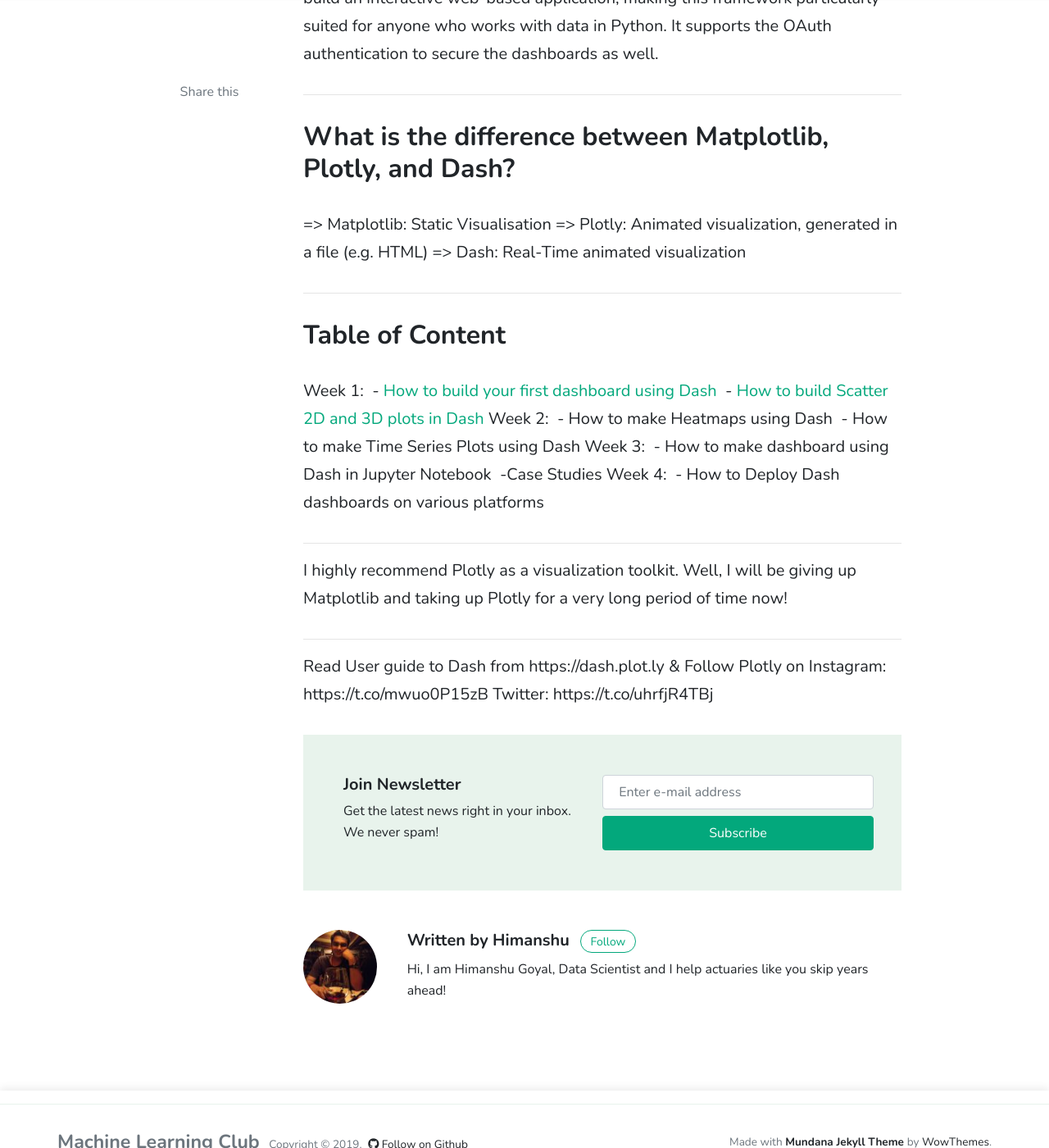
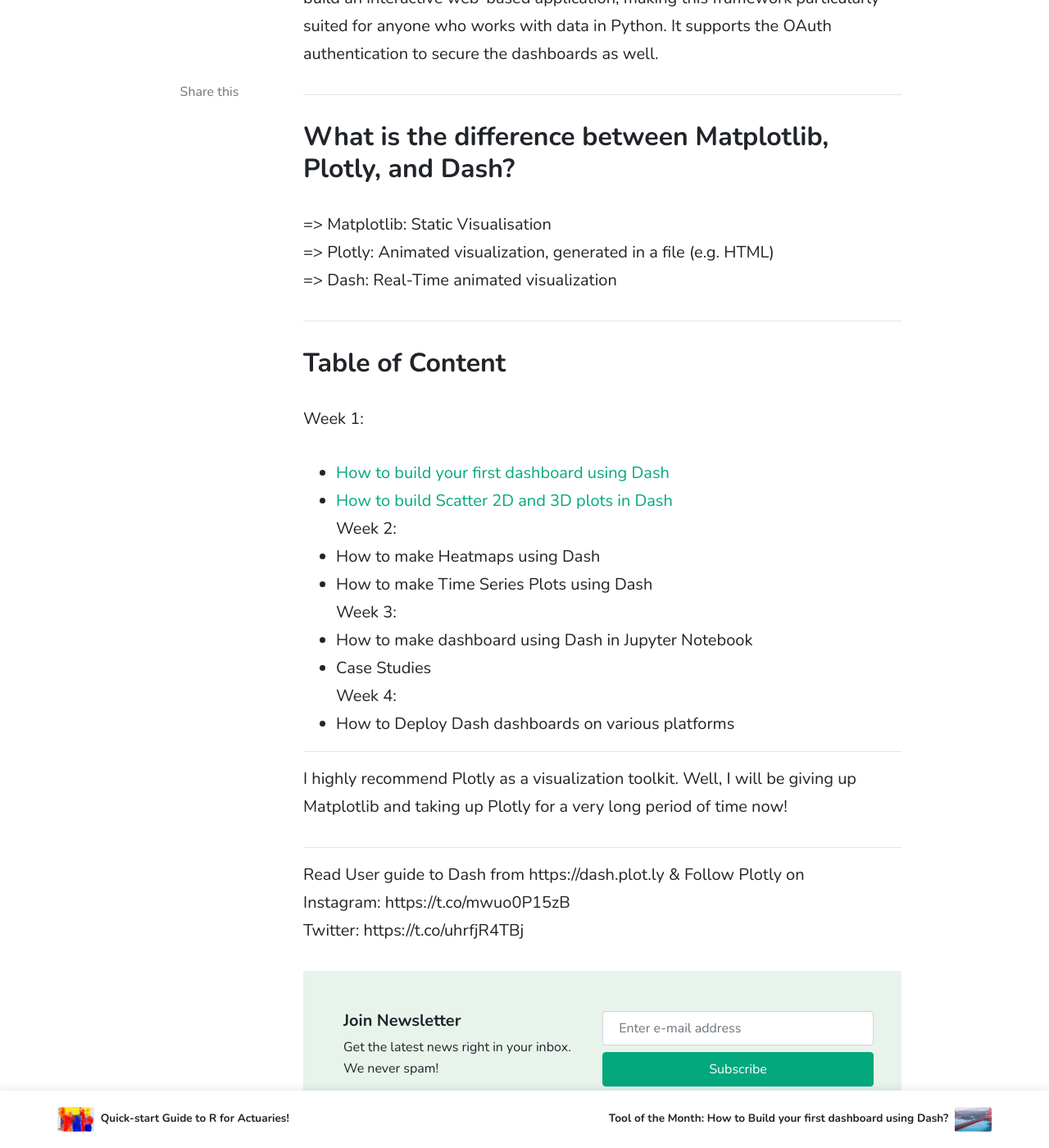
Before and after one commit to Machine-Learning-Club-India/ml-Club, a Jekyll site: the page built from _posts/2019-03-06-how-to-build-dashboard-using-dash-by-plotly-in-jupyter-notebooks.md, in a window 1280 px wide and 1400 px high, scrolled down 1164 px. Shown: the whole window at 82% size. Built offline with Jekyll 4.4.1, drawn with Linux system fonts in a browser that asks for light colours; nearby versions of some CDN libraries; comment, search, counter and statistics services are not loaded; some of the changed text lies outside the part shown.

Commit message:
Updated posts

```diff
--- a/_posts/2019-03-06-how-to-build-dashboard-using-dash-by-plotly-in-jupyter-notebooks.md
+++ b/_posts/2019-03-06-how-to-build-dashboard-using-dash-by-plotly-in-jupyter-notebooks.md
@@ -14,25 +14,25 @@
 ---
 
 ## What is the difference between Matplotlib, Plotly, and Dash?
-=> Matplotlib: Static Visualisation
-=> Plotly: Animated visualization, generated in a file (e.g. HTML)
-=> Dash: Real-Time animated visualization
+=> Matplotlib: Static Visualisation <br>
+=> Plotly: Animated visualization, generated in a file (e.g. HTML) <br>
+=> Dash: Real-Time animated visualization <br>
 
 
 ---
 
 ## Table of Content
 Week 1:
- - [How to build your first dashboard using Dash]({{ site.baseurl }}/assets/images/3.jpg)
- - [How to build Scatter 2D and 3D plots in Dash]({{ site.baseurl }}/assets/images/3.jpg)
+- [How to build your first dashboard using Dash]({{ site.baseurl }}/build-your-first-dashboard-using-Dash)
+- [How to build Scatter 2D and 3D plots in Dash]({{ site.baseurl }}/build-scatter-2d-and-3-plots-in-dash) <br>
 Week 2:
- - How to make Heatmaps using Dash
- - How to make Time Series Plots using Dash
+- How to make Heatmaps using Dash
+- How to make Time Series Plots using Dash <br>
 Week 3:
- - How to make dashboard using Dash in Jupyter Notebook
- -Case Studies
+- How to make dashboard using Dash in Jupyter Notebook
+- Case Studies <br>
 Week 4:
- - How to Deploy Dash dashboards on various platforms
+- How to Deploy Dash dashboards on various platforms
 
 
 ---
@@ -42,6 +42,6 @@
 
 ---
 
-Read User guide to Dash from https://dash.plot.ly & Follow Plotly on
-Instagram: https://t.co/mwuo0P15zB
-Twitter: https://t.co/uhrfjR4TBj
+Read User guide to Dash from https://dash.plot.ly & Follow Plotly on <br>
+Instagram: https://t.co/mwuo0P15zB <br>
+Twitter: https://t.co/uhrfjR4TBj <br>
```
Also changed, not shown: _posts/2019-03-07-build-your-first-dashboard-using-Dash.md (+8 -0 lines), _posts/2019-03-08-build-scatter-2d-and-3-plots-in-dash.md (+8 -0 lines).
